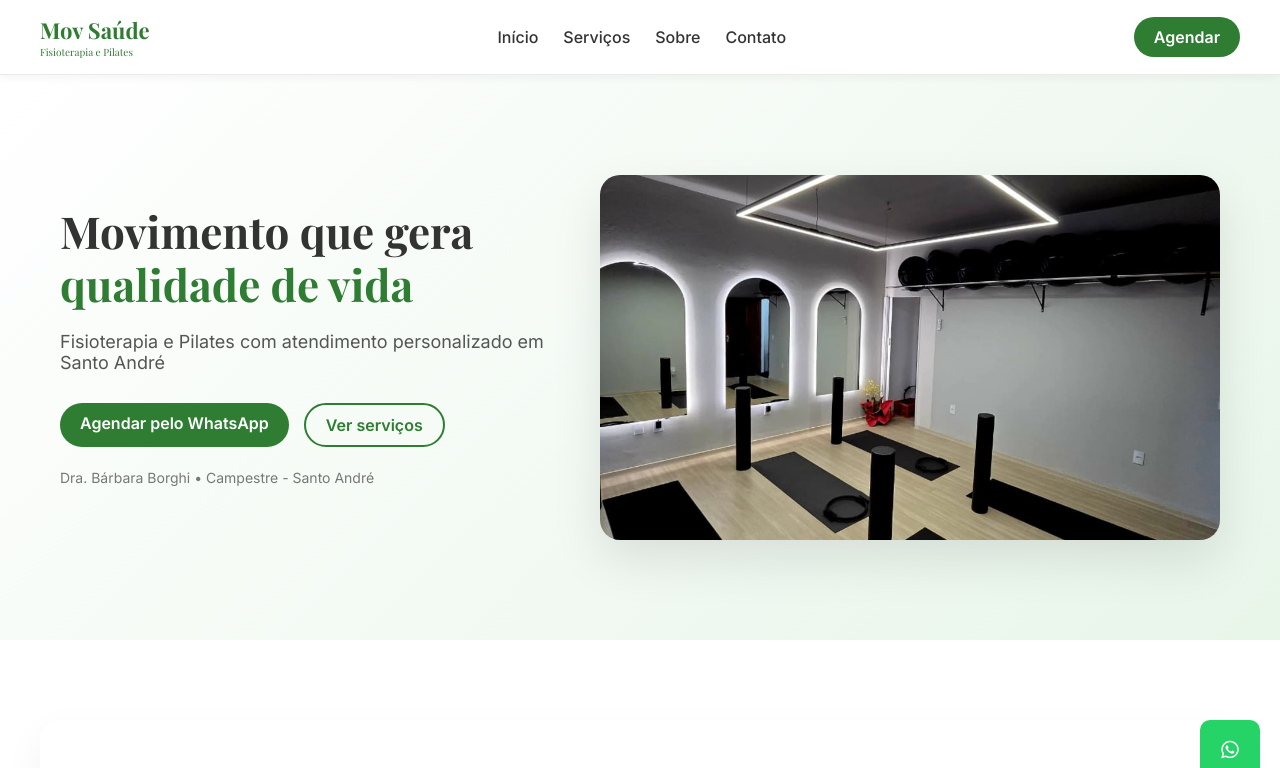
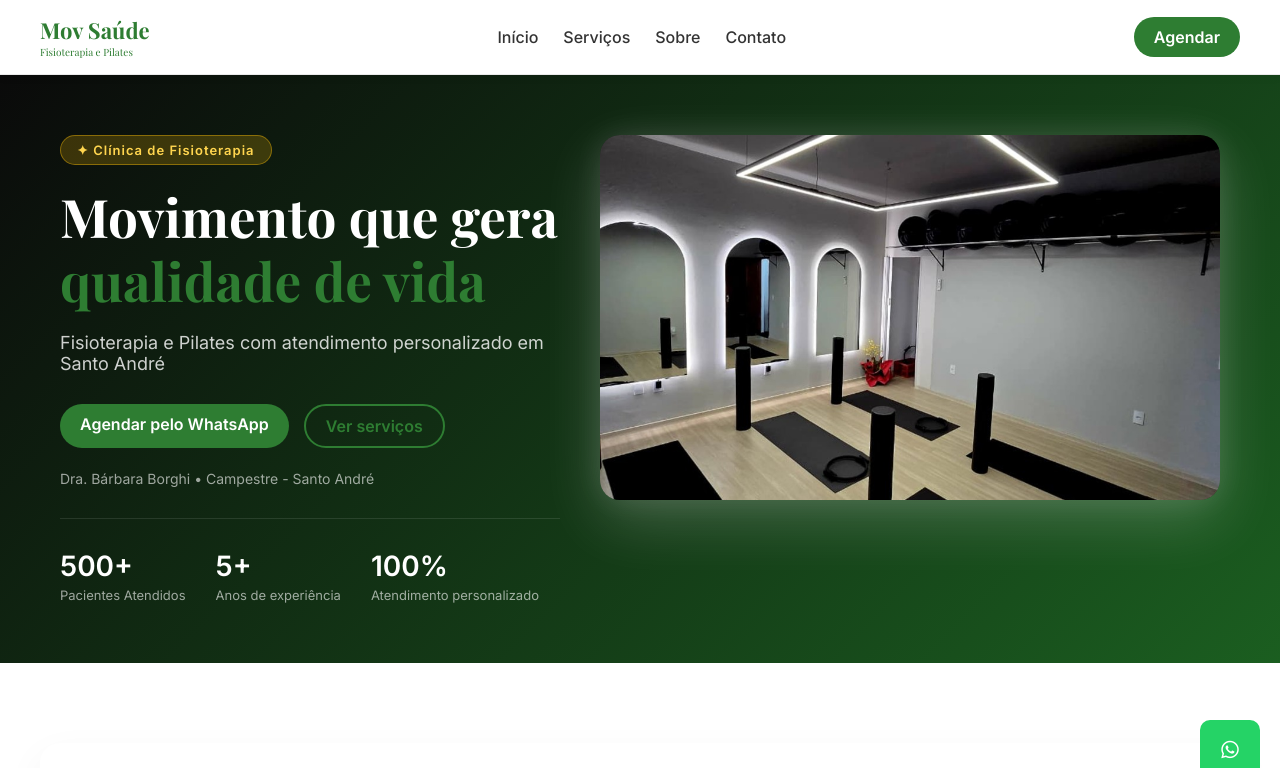
Before and after one commit to gustavoagsilva/mov-saude-react, a React (Vite) app: page / in a window 1280 px wide. Shown: the top 768 px of the page. Built offline with nearby package versions, Linux system fonts and the light colour scheme.

Commit message:
style: upgrade Hero component visual

```diff
--- a/src/components/Hero/Hero.css
+++ b/src/components/Hero/Hero.css
@@ -1,6 +1,19 @@
 .hero {
-  padding: 100px 0;
-  background: linear-gradient(135deg, #ffffff 0%, #e8f5e9 100%);
+  padding: 60px 0;
+  background: linear-gradient(135deg, #0a0a0a, #1b5e20);
+}
+
+.hero__badge {
+  display: inline-block;
+  background: rgba(255, 193, 7, 0.2);
+  border: 1px solid rgba(255, 193, 7, 0.4);
+  color: #ffd54f;
+  padding: 6px 16px;
+  border-radius: 30px;
+  font-size: 13px;
+  font-weight: 600;
+  letter-spacing: 1px;
+  margin-bottom: 20px;
 }
 
 .hero__container {
@@ -13,14 +26,14 @@
 .hero__content {
   flex: 1;
   max-width: 500px;
-  margin-top: 30px;
 }
 
 .hero__title {
-  font-size: 44px;
+  font-size: 53px;
   font-weight: 700;
   line-height: 1.2;
   margin-bottom: 20px;
+  color: white;
 }
 
 .hero__title span {
@@ -31,7 +44,7 @@
 .hero__description {
   font-size: 18px;
   margin-bottom: 30px;
-  color: #555;
+  color: rgba(255, 255, 255, 0.8);
   max-width: 500px;
 }
 
@@ -43,7 +56,7 @@
 
 .hero__info {
   font-size: 14px;
-  color: #777;
+  color: rgba(255, 255, 255, 0.6);
 }
 
 .hero__image {
@@ -60,7 +73,45 @@
   height: 100%;
   object-fit: cover;
   border-radius: 20px;
-  box-shadow: 0 20px 50px rgba(0, 0, 0, 0.1);
+  box-shadow:
+    0 20px 60px rgba(255, 255, 255, 0.2),
+    0 0 30px rgba(255, 255, 255, 0.1);
+
+  /* box-shadow:
+    0 20px 60px rgba(106, 27, 154, 0.5),
+    0 0 30px rgba(106, 27, 154, 0.3);
+
+  box-shadow:
+    0 20px 60px rgba(255, 193, 7, 0.4),
+    0 0 30px rgba(255, 193, 7, 0.2);
+
+    VER COM A BARBARA QUAL COR ELA PREFERE
+    */
+}
+
+.hero__stats {
+  display: flex;
+  gap: 30px;
+  margin-top: 30px;
+  padding-top: 30px;
+  border-top: 1px solid rgba(255, 255, 255, 0.1);
+}
+
+.hero__stat {
+  display: flex;
+  flex-direction: column;
+  gap: 4px;
+}
+
+.hero__stat strong {
+  font-size: 28px;
+  font-weight: 700;
+  color: white;
+}
+
+.hero__stat span {
+  font-size: 13px;
+  color: rgba(255, 255, 255, 0.6);
 }
 
 @media (max-width: 768px) {
--- a/src/components/Hero/Hero.jsx
+++ b/src/components/Hero/Hero.jsx
@@ -6,6 +6,7 @@ function Hero() {
     <section className="hero">
       <div className="hero__container container">
         <div className="hero__content">
+          <span className="hero__badge">✦ Clínica de Fisioterapia</span>
           <h1 className="hero__title">
             Movimento que gera <span>qualidade de vida</span>
           </h1>
@@ -27,6 +28,21 @@ function Hero() {
           <span className="hero__info">
             Dra. Bárbara Borghi • Campestre - Santo André
           </span>
+
+          <div className="hero__stats">
+            <div className="hero__stat">
+              <strong>500+</strong>
+              <span>Pacientes Atendidos</span>
+            </div>
+            <div className="hero__stat">
+              <strong>5+</strong>
+              <span>Anos de experiência</span>
+            </div>
+            <div className="hero__stat">
+              <strong>100%</strong>
+              <span>Atendimento personalizado</span>
+            </div>
+          </div>
         </div>
         <div className="hero__image">
           <img src={fisioImg} alt="Atendimento de fisioterapia" />
```
